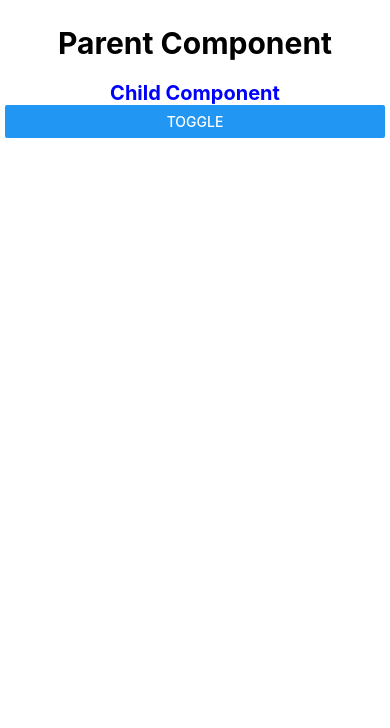
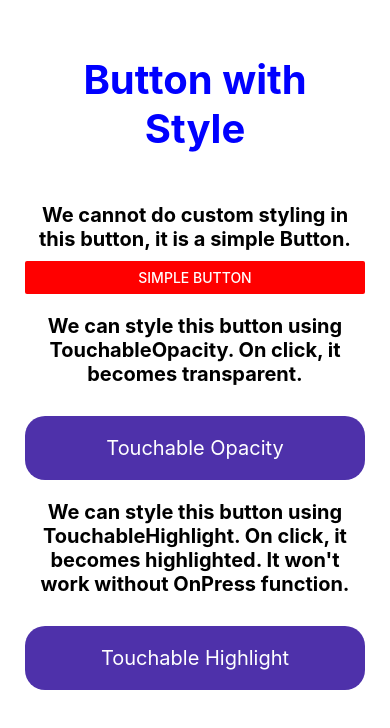
Before and after one commit to R-e-h-a-n-N-a-s-e-e-r/leaning-React-Native, a React Native app: screen / in a window 390 px wide. Shown: the top 728 px of the page. Built offline with nearby package versions, Linux system fonts and the light colour scheme.

Commit message:
TouchableOpacity VS TouchableHighlight

```diff
--- a/App.tsx
+++ b/App.tsx
@@ -1,6 +1,7 @@
 import { Button, StyleSheet, Text, View } from 'react-native';
 import React from 'react';
-import UseEffectUnMountingPhase from './src/Components/UseEffectUnMountingPhase';
+import ButtonwithStyle from './src/Components/ButtonwithStyle';
+// import UseEffectUnMountingPhase from './src/Components/UseEffectUnMountingPhase';
 // import UseEffectUpdatingPhase from './src/Components/UseEffectUpdatingPhase';
 // import UseEffect from './src/Components/UseEffectHook';
 // import { ClassComponent } from './src/Components/ClassComponent';
@@ -29,7 +30,8 @@ const App = () => {
       {/* <ClassComponent /> */}
       {/* <UseEffect /> */}
       {/* <UseEffectUpdatingPhase/> */}
-      <UseEffectUnMountingPhase/>
+      {/* <UseEffectUnMountingPhase/> */}
+      <ButtonwithStyle/>
     </View>
   );
 };
--- /dev/null
+++ b/src/Components/ButtonwithStyle.tsx
@@ -0,0 +1,84 @@
+import {
+  Button,
+  StyleSheet,
+  Text,
+  TouchableHighlight,
+  TouchableOpacity,
+  View,
+} from 'react-native';
+import React from 'react';
+
+const ButtonwithStyle = () => {
+  return (
+    <View style={{ padding: 20 }}>
+      <Text style={styles.Title}>Button with Style</Text>
+
+      {/* Simple Button */}
+      <Text style={styles.Description}>
+        We cannot do custom styling in this button, it is a simple Button.
+      </Text>
+      <Button title="Simple Button" color="red" />
+
+      {/* TouchableOpacity Button (fully customizable) */}
+
+      <Text style={styles.Description}>
+        We can style this button using TouchableOpacity. On click, it becomes
+        transparent.
+      </Text>
+
+      <TouchableOpacity style={styles.Button} activeOpacity={0.7}>
+        <Text style={styles.ButtonText}>Touchable Opacity</Text>
+      </TouchableOpacity>
+
+      {/* TouchableHighlight Button (highlight effect on press) */}
+
+      <Text style={styles.Description}>
+        We can style this button using TouchableHighlight. On click, it becomes
+        highlighted. It won't work without OnPress function.
+      </Text>
+
+      <TouchableHighlight
+        style={styles.Button}
+        onPress={() => {}}
+        underlayColor="#3c006aff"
+      >
+        <Text style={styles.ButtonText}>Touchable Highlight</Text>
+      </TouchableHighlight>
+    </View>
+  );
+};
+
+export default ButtonwithStyle;
+
+const styles = StyleSheet.create({
+  Title: {
+    fontSize: 40,
+    color: 'blue',
+    textAlign: 'center',
+    marginVertical: 20,
+    padding: 10,
+    borderRadius: 5,
+    fontWeight: 'bold',
+  },
+  Description: {
+    fontSize: 20,
+    color: 'black',
+    textAlign: 'center',
+    marginTop: 10,
+    padding: 10,
+    borderRadius: 5,
+    fontWeight: 'bold',
+  },
+  Button: {
+    borderRadius: 20,
+    backgroundColor: '#4E31AA',
+    padding: 20,
+    marginTop: 20,
+    elevation: 5, // Android shadow effect
+  },
+  ButtonText: {
+    color: 'white',
+    textAlign: 'center',
+    fontSize: 20,
+  },
+});
```
